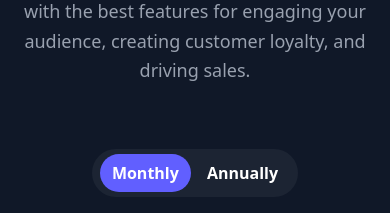
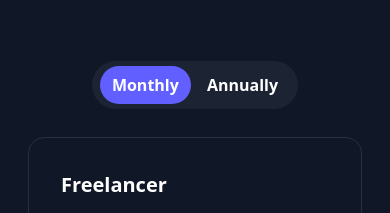
Before and after one commit to Andromeda-T/price-panel, a website: page src/index.html in a window 390 px wide. Shown: the part 404-617 px from the top of the page. Drawn offline with Linux system fonts and the light colour scheme.

Commit message:
add another change

```diff
--- a/src/index.html
+++ b/src/index.html
@@ -46,7 +46,7 @@
             </div>
         </header>
 
-        <nav class="mt-[128px] my-[.5rem] text-center mb-7 ">
+        <nav class="lg:mt-[128px] mt-10 my-[.5rem] text-center mb-7 ">
             <div class="flex flex-col mb-16">
                 <span class="text-[#7c86ff] font-bold">Pricing</span>
                 <span class="text-4xl lg:text-6xl font-bold mb-6 mt-4">Pricing that grows with you</span>
```
Also changed, not shown: src/main.css.
